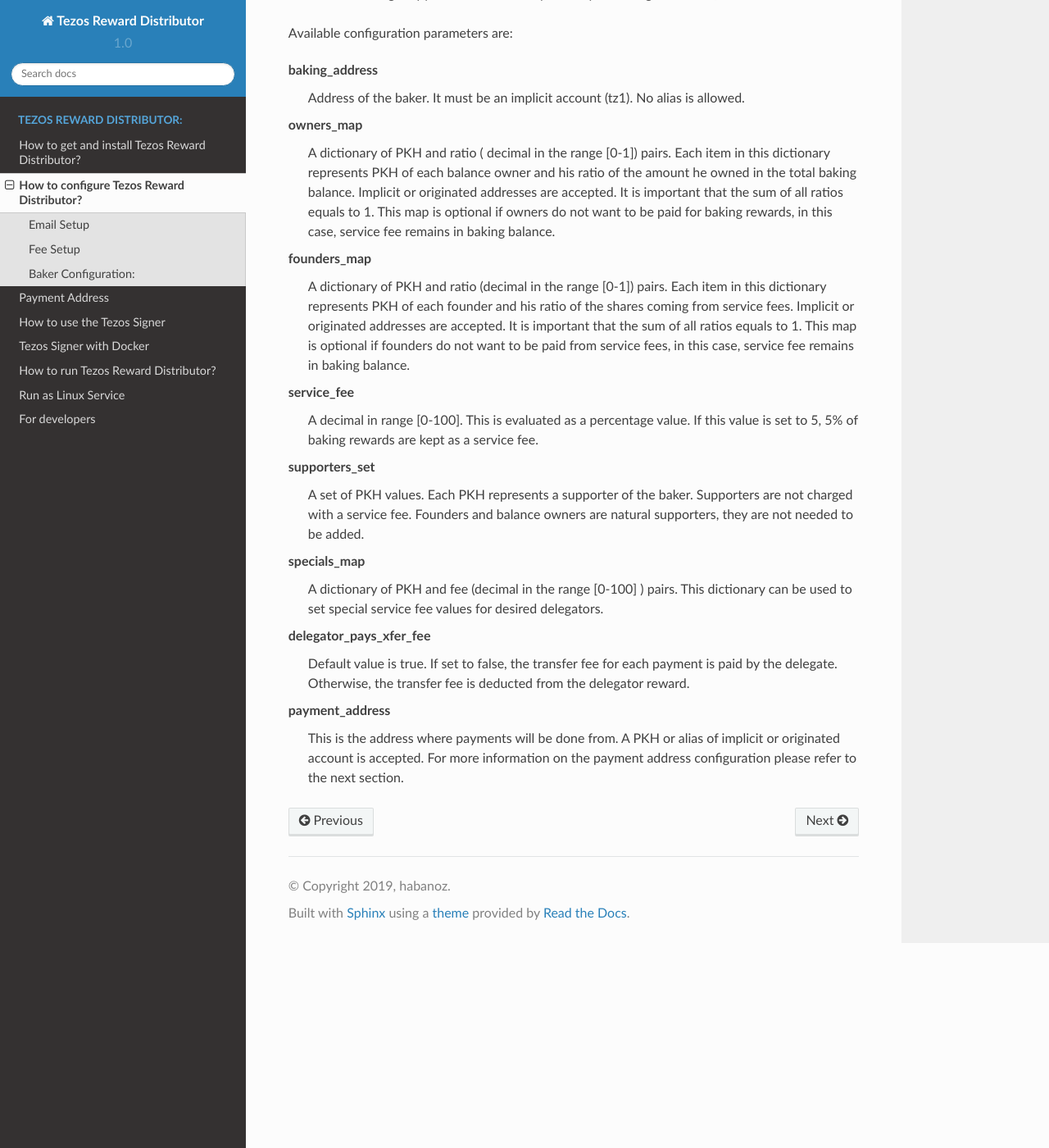
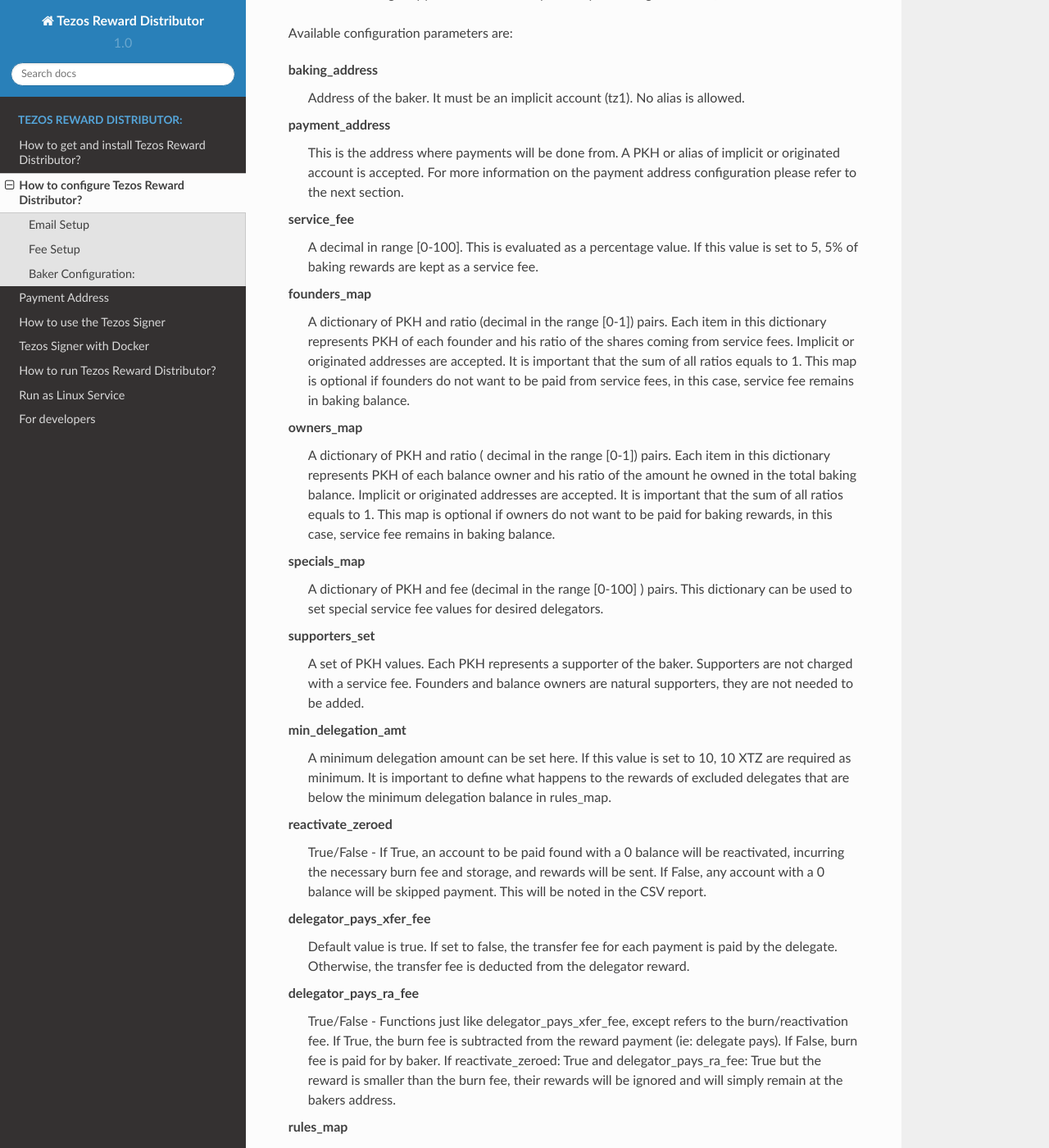
Before and after one commit to tezos-reward-distributor-organization/tezos-reward-distributor, a Sphinx documentation site: the page built from docs/configuration.rst, in a window 1280 px wide and 1400 px high, scrolled down 707 px. Shown: the whole window at 82% size. Built offline with Sphinx 7.4.7 and the Read the Docs theme 2.0.0, drawn with Linux system fonts in a browser that asks for light colours; some of the changed text lies outside the part shown.

Commit message:
Added rules_map, min_delegation_amt and re-ordered. (#184)
* Added rules_map, min_delegation_amt and re-ordered.

```diff
--- a/docs/configuration.rst
+++ b/docs/configuration.rst
@@ -38,6 +38,26 @@
   Address of the baker. It must be an implicit account (tz1).
   No alias is allowed.
 
+**payment_address**
+  This is the address where payments will be done from. A PKH
+  or alias of implicit or originated account is accepted. For
+  more information on the payment address configuration please
+  refer to the next section.
+
+**service_fee**
+  A decimal in range [0-100]. This is evaluated as a percentage
+  value. If this value is set to 5, 5% of baking rewards are
+  kept as a service fee.
+
+**founders_map**
+  A dictionary of PKH and ratio (decimal in the range [0-1])
+  pairs. Each item in this dictionary represents PKH of each
+  founder and his ratio of the shares coming from service fees.
+  Implicit or originated addresses are accepted. It is important
+  that the sum of all ratios equals to 1. This map is optional
+  if founders do not want to be paid from service fees, in
+  this case, service fee remains in baking balance.
+
 **owners_map**
   A dictionary of PKH and ratio ( decimal in the range [0-1])
   pairs. Each item in this dictionary represents PKH of each
@@ -48,19 +68,10 @@
   for baking rewards, in this case, service fee remains in
   baking balance.
 
-**founders_map**
-  A dictionary of PKH and ratio (decimal in the range [0-1])
-  pairs. Each item in this dictionary represents PKH of each
-  founder and his ratio of the shares coming from service fees.
-  Implicit or originated addresses are accepted. It is important
-  that the sum of all ratios equals to 1. This map is optional
-  if founders do not want to be paid from service fees, in
-  this case, service fee remains in baking balance.
-
-**service_fee**
-  A decimal in range [0-100]. This is evaluated as a percentage
-  value. If this value is set to 5, 5% of baking rewards are
-  kept as a service fee.
+**specials_map**
+  A dictionary of PKH and fee (decimal in the range [0-100] )
+  pairs. This dictionary can be used to set special service
+  fee values for desired delegators.
 
 **supporters_set**
   A set of PKH values. Each PKH represents a supporter of the
@@ -68,18 +79,40 @@
   and balance owners are natural supporters, they are not
   needed to be added.
 
-**specials_map**
-  A dictionary of PKH and fee (decimal in the range [0-100] )
-  pairs. This dictionary can be used to set special service
-  fee values for desired delegators.
+**min_delegation_amt**
+  A minimum delegation amount can be set here. If this value is set
+  to 10, 10 XTZ are required as minimum. It is important to define
+  what happens to the rewards of excluded delegates that are below
+  the minimum delegation balance in rules_map.
+
+**reactivate_zeroed**
+  True/False - If True, an account to be paid found with a 0
+  balance will be reactivated, incurring the necessary burn fee
+  and storage, and rewards will be sent. If False, any account
+  with a 0 balance will be skipped payment. This will be noted in
+  the CSV report.
 
 **delegator_pays_xfer_fee**
   Default value is true. If set to false, the transfer fee for
   each payment is paid by the delegate. Otherwise, the transfer
   fee is deducted from the delegator reward.
 
-**payment_address**
-  This is the address where payments will be done from. A PKH
-  or alias of implicit or originated account is accepted. For
-  more information on the payment address configuration please
-  refer to the next section.
+**delegator_pays_ra_fee**
+  True/False - Functions just like delegator_pays_xfer_fee, except refers
+  to the burn/reactivation fee. If True, the burn fee
+  is subtracted from the reward payment (ie: delegate pays).
+  If False, burn fee is paid for by baker. If reactivate_zeroed: True
+  and delegator_pays_ra_fee: True but the reward is smaller than the burn fee,
+  their rewards will be ignored and will simply remain at the bakers address.
+
+**rules_map**
+  The rules_map is needed to redirect payments. Constant source (left side) is
+  mindelegation. Constants destinations (right side) are TOF = to founders balance,
+  TOB = to bakers balance and TOE = to everyone.
+
+  Example:
+  rules_map:
+  PKH: TOF (redirects payment from PKH to TOF)
+  PHK: TOB (payment will be kept in the baking_address)
+  PKH: PKH (redirects payment from PKH to PKH)
+  mindelegation: TOE (mindelegation will be shared with everyone)
```
